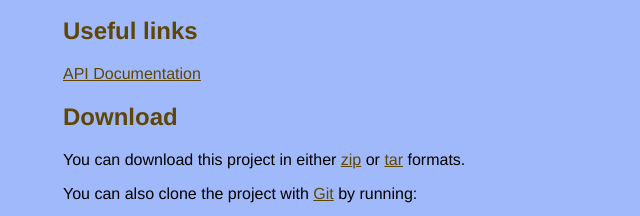
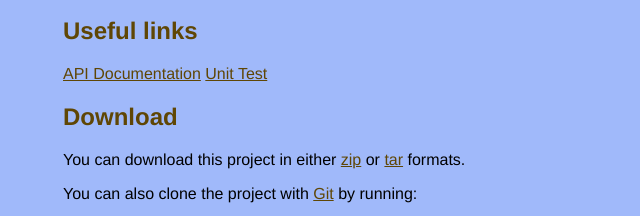
Before and after one commit to JacksonTian/eventproxy, a website: page index.html in a window 1280 px wide. Shown: the part 521-737 px from the top of the page, 227-867 px from the left. Drawn offline with Linux system fonts and the light colour scheme.

Commit message:
Update index.html.

```diff
--- a/index.html
+++ b/index.html
@@ -59,7 +59,7 @@
 <p>Jackson Tian (shyvo1987@gmail.com)
 <br/>      </p>
 <h2>Useful links</h2>
-<p><a href="http://eventproxy.html5ify.com/jsdoc/symbols/EventProxy.html">API Documentation</a>
+<p><a href="http://eventproxy.html5ify.com/jsdoc/symbols/EventProxy.html">API Documentation</a> <a href="http://eventproxy.html5ify.com/test/test.html">Unit Test</a>
 <br/>      </p>
 
     <h2>Download</h2>
```
